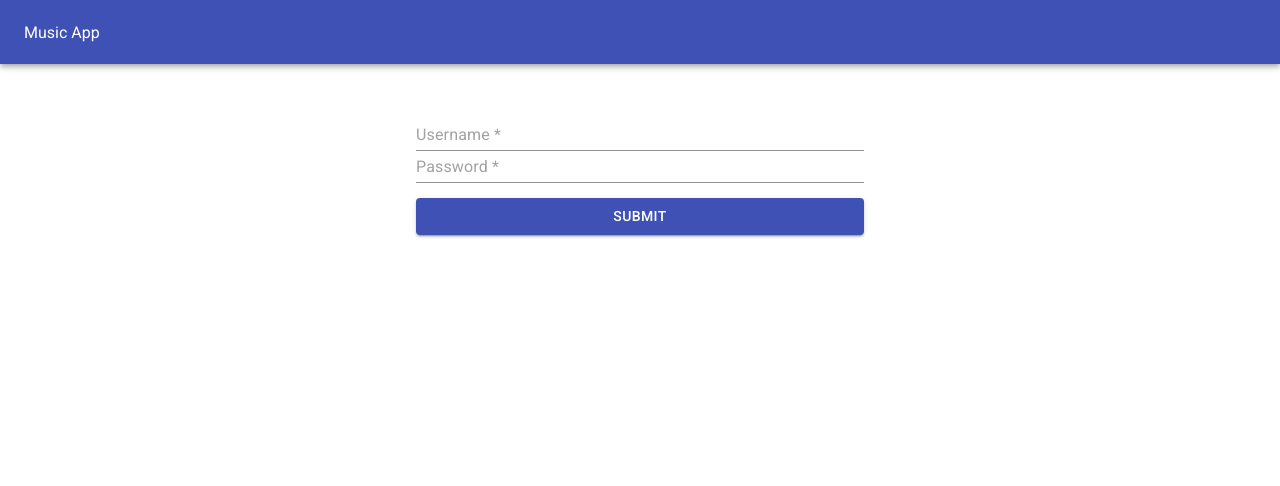
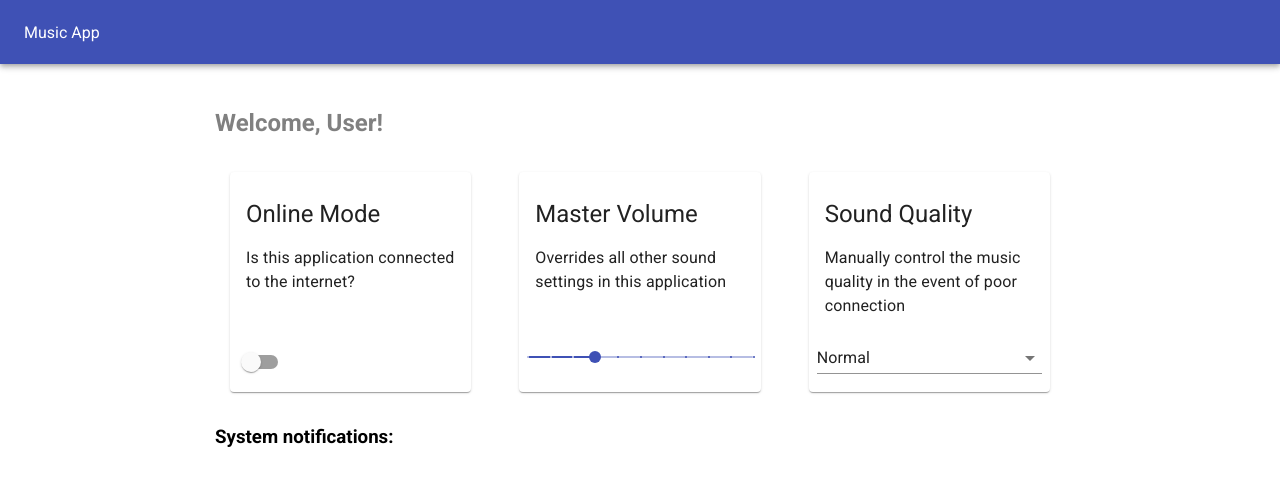
Before and after one commit to robpwatkins/music-app, a React (Create React App) app: page / in a window 1280 px wide. Shown: the top 486 px of the page. Built offline with nearby package versions, Linux system fonts and the light colour scheme.

Commit message:
petty little pixel work :)

```diff
--- a/src/App.js
+++ b/src/App.js
@@ -6,7 +6,7 @@ import Dashboard from './Dashboard';
 
 class App extends React.Component {
   state = {
-    loggedIn: false
+    loggedIn: true
   }
 
   onLogin = props => {
--- a/src/Dashboard.js
+++ b/src/Dashboard.js
@@ -9,7 +9,7 @@ function Dashboard (props) {
     return (
       <div style={{maxWidth: '850px', margin: '25px'}}>
         <h2 style={{color: 'gray'}}>Welcome, User!</h2>
-        <Grid container direction="row" spacing={6} justify="center">
+        <Grid container direction="row" spacing={6} justify="center" style={{padding: '15px'}}>
           <Grid item xs={8} sm={4}>
             <OnlineCard />
           </Grid>
--- a/src/OnlineCard.js
+++ b/src/OnlineCard.js
@@ -10,15 +10,16 @@ import Switch from '@material-ui/core/Switch';
 function OnlineCard () {
 
   return (
-    <Card style={{padding: '10px'}}>
-      <CardHeader title="Online Mode" />
+    <Card style={{padding: '10px 0px 3px 0px'}}>
+      <CardHeader title="Online Mode" style={{paddingBottom: '0'}}/>
       <CardContent>
-        <Typography variant="body1">
+        <Typography variant="body1" style={{marginBottom: '25px'}}>
           Is this application connected to the internet?
         </Typography>
       </CardContent>
       <CardActions>
         <FormControlLabel
+          style={{paddingLeft: '5px'}}
           control={
             <Switch />
           }
--- a/src/SoundCard.js
+++ b/src/SoundCard.js
@@ -4,7 +4,6 @@ import CardActions from '@material-ui/core/CardActions';
 import CardContent from '@material-ui/core/CardContent';
 import Typography from '@material-ui/core/Typography';
 import CardHeader from '@material-ui/core/CardHeader';
-import InputLabel from '@material-ui/core/InputLabel';
 import MenuItem from '@material-ui/core/MenuItem';
 import FormControl from '@material-ui/core/FormControl';
 import Select from '@material-ui/core/Select';
@@ -20,8 +19,8 @@ class SoundCard extends React.Component {
 
   render () {
     return (
-      <Card style={{padding: '10px', paddingBottom: '0'}}>
-        <CardHeader title="Sound Quality" />
+      <Card style={{padding: '10px 0px'}}>
+        <CardHeader title="Sound Quality" style={{paddingBottom: '0'}} />
         <CardContent>
           <Typography variant="body1">
             Manually control the music quality in the event of poor connection
--- a/src/VolumCard.js
+++ b/src/VolumCard.js
@@ -9,17 +9,16 @@ import Slider from '@material-ui/core/Slider';
 function VolumeCard () {
 
   return (
-    <Card style={{padding: '10px'}}>
-      <CardHeader title="Master Volume" />
+    <Card style={{padding: '10px 0px 13px 0px '}}>
+      <CardHeader title="Master Volume" style={{paddingBottom: '0'}} />
       <CardContent>
-        <Typography variant="body1">
+        <Typography variant="body1" style={{marginBottom: '25px'}}>
           Overrides all other sound settings in this application
         </Typography>
       </CardContent>
       <CardActions>
       <Slider
         defaultValue={30}
-        // getAriaValueText={valuetext}
         aria-labelledby="discrete-slider"
         valueLabelDisplay="auto"
         step={10}
```
